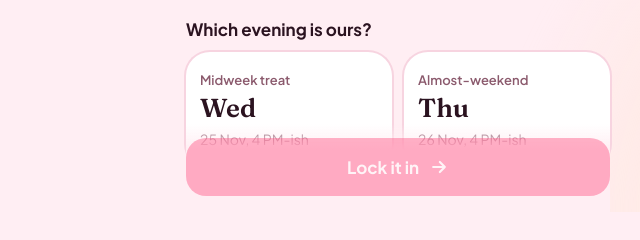
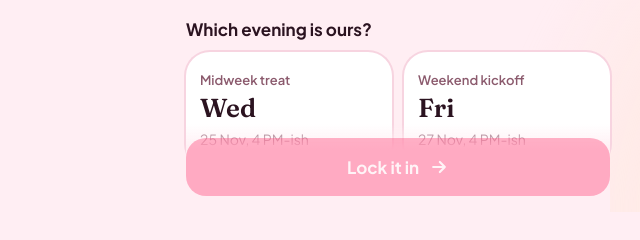
Before and after one commit to SMyk191/date-night, a plain HTML site: page index.html in a window 1280 px wide. Both pictures are taken after a click on the element "Show me the plan". Shown: the part 588-828 px from the top of the page, 242-882 px from the left. Drawn offline with Linux system fonts and the light colour scheme.

Commit message:
Swap Thursday for Friday 27 Nov (no Thursday workshop)
Co-Authored-By: Claude Opus 5.5 <noreply@anthropic.com>
Claude-Session: https://claude.ai/code/session_016zy2yi5KanTUqh6YHYztsr

```diff
--- a/index.html
+++ b/index.html
@@ -178,7 +178,7 @@ textarea:focus{outline:none;box-shadow:0 0 0 2.5px var(--accent)}
 /* her answers go to Samyak's Google Form, which fills his "Bhavana date picks (Responses)" sheet */
 const FORM = "https://docs.google.com/forms/d/e/1FAIpQLSfFR8_DIRNbCpGozhnlXxpp-4p3F9NvU3EgKaHpIMlRZ1sB8A/formResponse";
 const F = {status:"entry.1521330860", day:"entry.309795441", dinner:"entry.863558512", dessert:"entry.2019354707", at:"entry.1036678623", note:"entry.1133042577"};
-const DAYS = [{id:"wed", day:"Wednesday", date:"25 Nov"},{id:"thu", day:"Thursday", date:"26 Nov"}];
+const DAYS = [{id:"wed", day:"Wednesday", date:"25 Nov"},{id:"fri", day:"Friday", date:"27 Nov"}];
 const PLACES = [
   {id:"social", name:"Sarjapur SOCIAL", area:"Sarjapur Road", blurb:"Playful, loud in a fun way, and famous for its thick shakes.", tags:["Comfort food","Epic shakes"], icon:"shake", col:"var(--mango)", maps:"Sarjapur SOCIAL, Sarjapur Road, Bengaluru",
    desserts:[
@@ -343,7 +343,7 @@ const screens = {
     <h2>First, we get our hands a little messy.</h2>
     <p class="sub">Couple pottery on the wheel at Thirdspace Art Café, Koramangala. We each take home something we made. Wonky pots are very much encouraged.</p>
     <p class="q">Which evening is ours?</p>
-    <div class="grid2">${DAYS.map(d => `<button class="day ${S.day===d.id?"sel":""}" data-day="${d.id}" aria-pressed="${S.day===d.id}"><small>${d.day==="Wednesday"?"Midweek treat":"Almost-weekend"}</small><b>${d.day.slice(0,3)}</b><span>${d.date}, 4 PM-ish</span></button>`).join("")}</div>`,
+    <div class="grid2">${DAYS.map(d => `<button class="day ${S.day===d.id?"sel":""}" data-day="${d.id}" aria-pressed="${S.day===d.id}"><small>${d.day==="Wednesday"?"Midweek treat":"Weekend kickoff"}</small><b>${d.day.slice(0,3)}</b><span>${d.date}, 4 PM-ish</span></button>`).join("")}</div>`,
     `<button class="btn" data-go="dinner" ${S.day?"":"disabled"}>Lock it in ${ic.arrow}</button>`],
 
   dinner: () => [`<div class="hero">${art.dinner}</div>
@@ -378,7 +378,7 @@ const screens = {
     ${LIVE ? `<div class="sent">${ic.check} Sent to Samyak</div>` : `<div class="sent" style="background:var(--muted)">Preview only: answers save from the live link</div>`}
     ${ticketHtml(true)}
     <button class="link" id="restart">Want to change something?</button>`,
-    `<button class="btn alt" id="again">See you ${S.day==="wed"?"Wednesday":"Thursday"} ${ic.heart.replace("<svg","<svg width='20' height='20'")}</button>`]
+    `<button class="btn alt" id="again">See you ${S.day==="wed"?"Wednesday":"Friday"} ${ic.heart.replace("<svg","<svg width='20' height='20'")}</button>`]
 };
 function ticketHtml(bare){
   const p = place() || PLACES[0];
```
